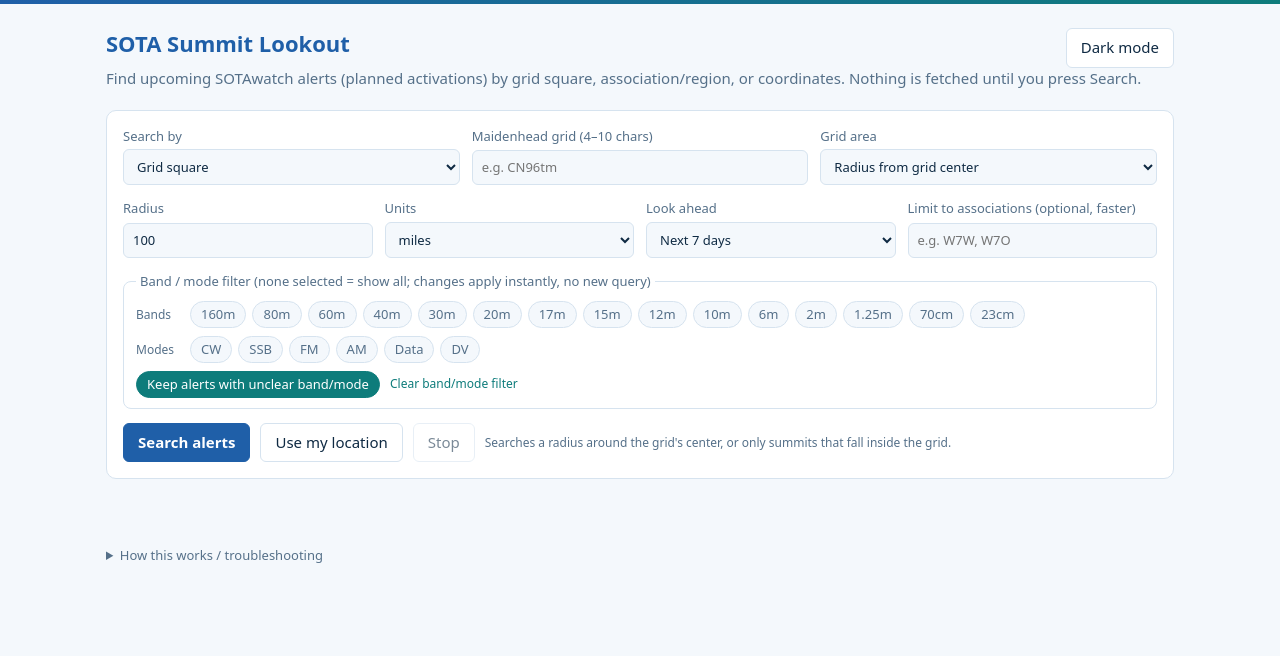
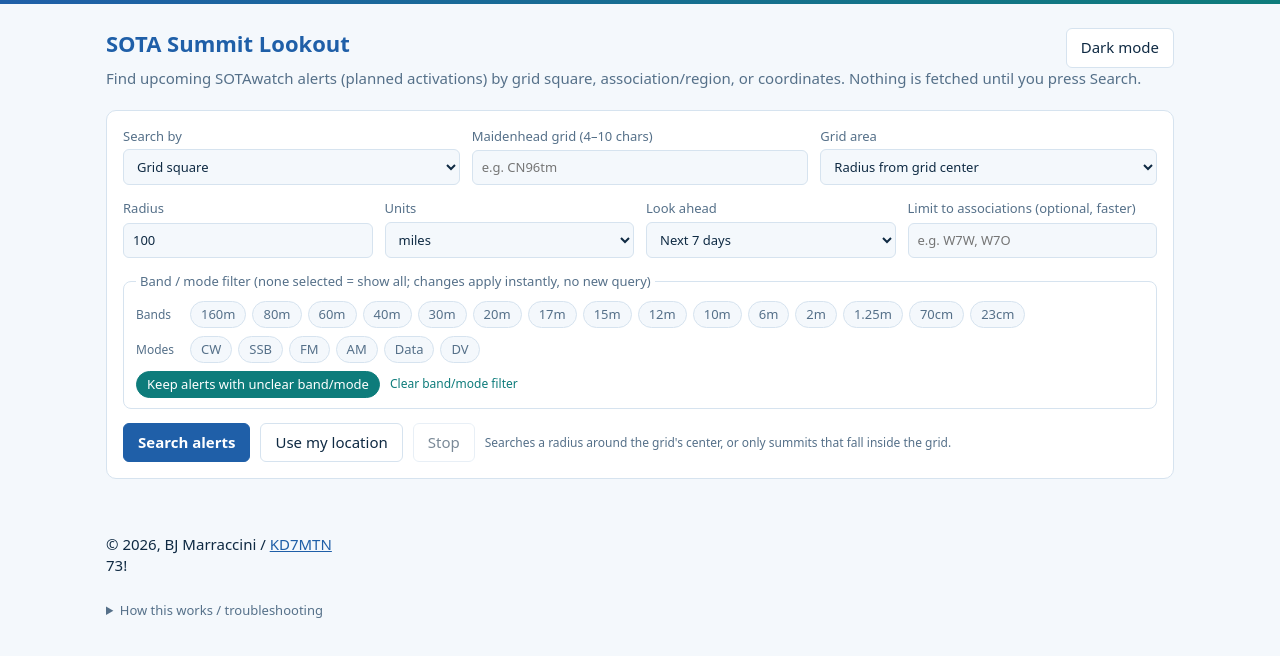
Before and after one commit to marracci/sota-near-me, a plain HTML site: page docs/index.html in a window 1280 px wide. Drawn offline with Linux system fonts and the light colour scheme.

Commit message:
update tags, title and qrz

```diff
--- a/docs/index.html
+++ b/docs/index.html
@@ -6,7 +6,7 @@
 <!-- Security: only this site's own scripts/styles run; network access is limited to the SOTA APIs and OpenTopoMap tiles. -->
 <meta http-equiv="Content-Security-Policy" content="default-src 'none'; script-src 'self'; style-src 'self'; img-src 'self' data: https://a.tile.opentopomap.org https://b.tile.opentopomap.org https://c.tile.opentopomap.org; connect-src https://api-db2.sota.org.uk https://api2.sota.org.uk https://api.sotl.as; base-uri 'none'; form-action 'none'; object-src 'none'">
 <meta name="referrer" content="strict-origin-when-cross-origin">
-<title>SOTA Alerts Near Me</title>
+<title>SOTA Summit Alert</title>
 <link rel="stylesheet" href="css/styles.css">
 </head>
 <body>
@@ -115,6 +115,9 @@
     <p class="muted">Wildcard refs (e.g. W7W/LC-XXX) or summits the API couldn't locate. They may or may not be in range.</p>
     <div class="tablewrap"><table><tbody id="wild"></tbody></table></div>
   </div>
+  <div>© 2026, BJ Marraccini / <a href="https://www.qrz.com/db/KD7MTN" target=_blank>KD7MTN</a><br>
+    73!
+  </div>
 
   <details>
     <summary>How this works / troubleshooting</summary>
```
Also changed, not shown: 1 other file.
